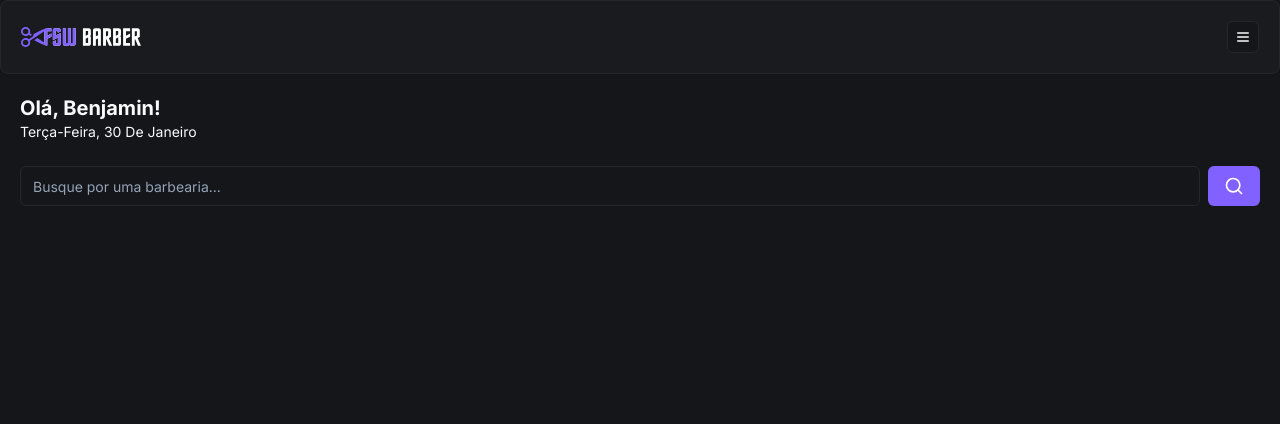
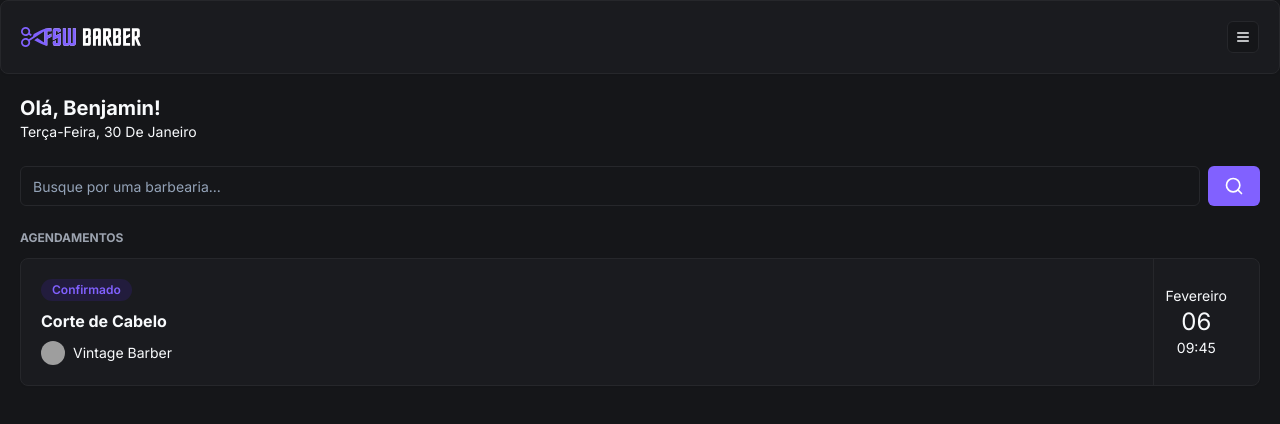
Before and after one commit to jmininel/FullStackweek-barber-shop, a Next.js app: page / in a window 1280 px wide. Shown: the top 424 px of the page. Built offline with nearby package versions, Linux system fonts and the light colour scheme; grey boxes are pictures that could not be loaded.

Commit message:
feat: add initial booking components

```diff
--- a/app/_components/_components/search.tsx
+++ b/app/(home)/_components/search.tsx
@@ -1,8 +1,8 @@
 "use client";
 
 import { SearchIcon } from "lucide-react";
-import { Button } from "../ui/button";
-import { Input } from "../ui/input";
+import { Button } from "../../_components/ui/button";
+import { Input } from "../../_components/ui/input";
 
 const Search = () => {
   return (
--- a/app/(home)/page.tsx
+++ b/app/(home)/page.tsx
@@ -1,7 +1,8 @@
 import { format } from "date-fns"
 import { ptBR } from "date-fns/locale";
+import BookingItem from "../_components/booking.item";
 import Header from "../_components/header";
-import Search from "../_components/_components/search";
+import Search from "./_components/search";
 
 export default function Home() {
   return (
@@ -18,6 +19,10 @@
       <div className="px-5 mt-6">
         <Search />
       </div>
+      <div className="px-5 mt-6">
+        <h2 className="text-xs uppercase text-gray-400 font-bold mb-3">Agendamentos</h2>
+        <BookingItem />
+      </div>
     </main>
   );
 }
--- /dev/null
+++ b/app/_components/booking.item.tsx
@@ -0,0 +1,35 @@
+
+import { Avatar, AvatarFallback, AvatarImage } from "./ui/avatar";
+import { Badge } from "./ui/badge"
+import { Card, CardContent } from "./ui/card";
+
+const BookingItem = () => {
+  return (
+    <Card>
+      <CardContent className="p-5 flex justify-between py-0">
+        <div className="flex flex-col gap-2 py-5">
+          <Badge className="bg-[#221C3D] text-primary hover:bg-[#221C3D] w-fit">
+            Confirmado
+          </Badge>
+          <h2 className="font-bold">Corte de Cabelo</h2>
+
+          <div className="flex items-center gap-2">
+            <Avatar className="h-6 w-6">
+              <AvatarImage src="https://utfs.io/f/0ddfbd26-a424-43a0-aaf3-c3f1dc6be6d1-1kgxo7.png" />
+              <AvatarFallback>A</AvatarFallback>
+            </Avatar>
+
+            <h3 className="text-sm">Vintage Barber</h3>
+          </div>
+        </div>
+        <div className="flex flex-col items-center justify-center px-3 border-l border-solid border-secondary">
+          <p className="text-sm">Fevereiro</p>
+          <p className="text-2xl">06</p>
+          <p className="text-sm">09:45</p>
+        </div>
+      </CardContent>
+    </Card>
+  );
+}
+
+export default BookingItem;
--- /dev/null
+++ b/app/_components/ui/avatar.tsx
@@ -0,0 +1,50 @@
+"use client"
+
+import * as React from "react"
+import * as AvatarPrimitive from "@radix-ui/react-avatar"
+
+import { cn } from "@/app/_lib/utils"
+
+const Avatar = React.forwardRef<
+  React.ElementRef<typeof AvatarPrimitive.Root>,
+  React.ComponentPropsWithoutRef<typeof AvatarPrimitive.Root>
+>(({ className, ...props }, ref) => (
+  <AvatarPrimitive.Root
+    ref={ref}
+    className={cn(
+      "relative flex h-10 w-10 shrink-0 overflow-hidden rounded-full",
+      className
+    )}
+    {...props}
+  />
+))
+Avatar.displayName = AvatarPrimitive.Root.displayName
+
+const AvatarImage = React.forwardRef<
+  React.ElementRef<typeof AvatarPrimitive.Image>,
+  React.ComponentPropsWithoutRef<typeof AvatarPrimitive.Image>
+>(({ className, ...props }, ref) => (
+  <AvatarPrimitive.Image
+    ref={ref}
+    className={cn("aspect-square h-full w-full", className)}
+    {...props}
+  />
+))
+AvatarImage.displayName = AvatarPrimitive.Image.displayName
+
+const AvatarFallback = React.forwardRef<
+  React.ElementRef<typeof AvatarPrimitive.Fallback>,
+  React.ComponentPropsWithoutRef<typeof AvatarPrimitive.Fallback>
+>(({ className, ...props }, ref) => (
+  <AvatarPrimitive.Fallback
+    ref={ref}
+    className={cn(
+      "flex h-full w-full items-center justify-center rounded-full bg-muted",
+      className
+    )}
+    {...props}
+  />
+))
+AvatarFallback.displayName = AvatarPrimitive.Fallback.displayName
+
+export { Avatar, AvatarImage, AvatarFallback }
--- /dev/null
+++ b/app/_components/ui/badge.tsx
@@ -0,0 +1,36 @@
+import * as React from "react"
+import { cva, type VariantProps } from "class-variance-authority"
+
+import { cn } from "@/app/_lib/utils"
+
+const badgeVariants = cva(
+  "inline-flex items-center rounded-full border px-2.5 py-0.5 text-xs font-semibold transition-colors focus:outline-none focus:ring-2 focus:ring-ring focus:ring-offset-2",
+  {
+    variants: {
+      variant: {
+        default:
+          "border-transparent bg-primary text-primary-foreground hover:bg-primary/80",
+        secondary:
+          "border-transparent bg-secondary text-secondary-foreground hover:bg-secondary/80",
+        destructive:
+          "border-transparent bg-destructive text-destructive-foreground hover:bg-destructive/80",
+        outline: "text-foreground",
+      },
+    },
+    defaultVariants: {
+      variant: "default",
+    },
+  }
+)
+
+export interface BadgeProps
+  extends React.HTMLAttributes<HTMLDivElement>,
+    VariantProps<typeof badgeVariants> {}
+
+function Badge({ className, variant, ...props }: BadgeProps) {
+  return (
+    <div className={cn(badgeVariants({ variant }), className)} {...props} />
+  )
+}
+
+export { Badge, badgeVariants }
--- a/package.json
+++ b/package.json
@@ -13,6 +13,7 @@
   },
   "dependencies": {
     "@prisma/client": "^5.9.0",
+    "@radix-ui/react-avatar": "^1.0.4",
     "@radix-ui/react-slot": "^1.0.2",
     "class-variance-authority": "^0.7.0",
     "clsx": "^2.1.0",
```
Also changed, not shown: 1 other file (tests, documents, lock files or other folders).
